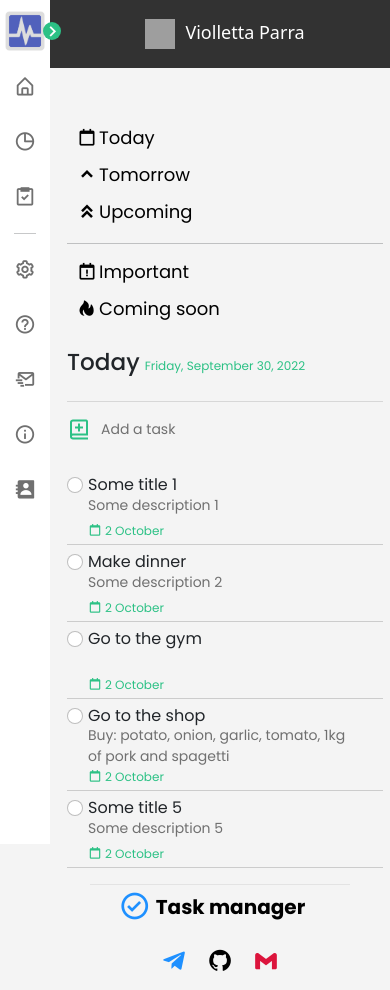
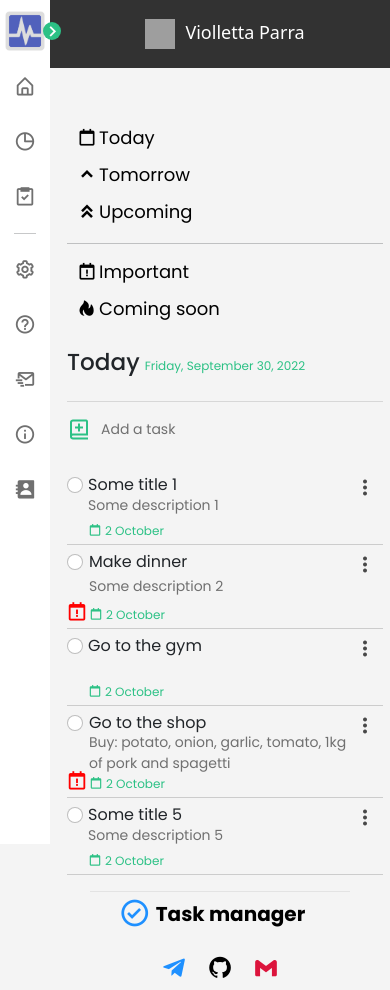
Before and after one commit to vitaliy-bezugly/TaskManager, an Angular app in the folder Frontend/TaskManager.Front/: page /Tasks in a window 390 px wide. Built offline with nearby package versions, Linux system fonts and the light colour scheme; grey boxes are pictures that could not be loaded.

Commit message:
Added category switching future and dotted dropdown menu

```diff
--- a/Frontend/TaskManager.Front/src/app/app-routing.module.ts
+++ b/Frontend/TaskManager.Front/src/app/app-routing.module.ts
@@ -7,8 +7,8 @@ import { TasksComponent } from './components/tasks/tasks.component';
 const routes: Routes = [
   {path: '', component: HomeComponent},
   {path: 'Home', redirectTo: ''},
-  {path: 'Tasks', component: TasksComponent},
-  {path: 'Articles', component: RandomArticlesComponent}
+  {path: 'Articles', component: RandomArticlesComponent},
+  {path: 'Tasks', component: TasksComponent}
 ];
 
 @NgModule({
--- a/Frontend/TaskManager.Front/src/app/components/sidebar/sidebar.component.html
+++ b/Frontend/TaskManager.Front/src/app/components/sidebar/sidebar.component.html
@@ -27,7 +27,7 @@
                     </a>
                 </li>
                 <li class="nav-link">
-                    <a href="Tasks">
+                    <a href='Tasks'>
                         <i class='bx bx-task icon'></i>
                         <span class="text nav-text">Tasks</span>
                     </a>
--- a/Frontend/TaskManager.Front/src/app/components/tasks/tasks.component.css
+++ b/Frontend/TaskManager.Front/src/app/components/tasks/tasks.component.css
@@ -180,8 +180,34 @@
     margin-bottom: 2px;
 }
 
-.task-li:hover .icons {
+.task-li:hover .dropdown {
     visibility: visible;
+}
+.dropdown {
+    visibility: hidden;
+}
+@media  (max-width: 769px) {
+    .dropdown {
+        visibility: visible;
+    }
+}
+
+.left-bar {
+    display: flex;
+    flex-direction: column;
+    height: inherit;
+}
+.left-bar .empty {
+    visibility: hidden;
+    height: 80%;
+}
+.left-bar .important-card .icon {
+    color: red;
+    font-size: 22px;
+    margin-left: 0px;
+    padding-left: 0px;
+    position: relative;
+    right: 1px;
 }
 
 .icons {
@@ -190,6 +216,7 @@
     flex-direction:row;
     align-items :flex-start;
     color: rgb(79, 79, 79);
+    opacity: 70%;
 
     height: 20px;
 }
@@ -585,3 +612,52 @@ form .border-block .card-date input {
         margin-bottom: 25px;
     }
 }
+
+.tasks li .dropdown button {
+    border: none;
+    border-radius: 4px;
+    margin: auto;
+    background-color: transparent;
+}
+.tasks li .dropdown button:hover {
+    background-color: var(--hover-color);
+}
+.tasks li .dropdown button .icon {
+    position: relative;
+    top: 2px;
+
+    opacity: 70%;
+}
+
+.tasks li .dropdown ul li {
+    color: black;
+}
+.tasks li .dropdown ul li .icon {
+    margin-right: 5px;
+    opacity: 70%;
+    font-size: 22px;
+}
+.tasks li .dropdown ul {
+    background-color: var(--body-color);
+    min-width: 200px;
+    padding: 5px;
+}
+.tasks li .dropdown ul li:hover {
+    background-color: var(--hover-color);
+}
+.tasks li .dropdown ul li .text-small {
+    font-size: 14px;
+    position: relative;
+    bottom: 4px;
+}
+
+
+.tasks li .dropdown ul li .bx-edit {
+    color: rgb(206, 0, 206);
+}
+.tasks li .dropdown ul li .bx-message-alt-x {
+    color: crimson;
+}
+.tasks li .dropdown ul li .bx-calendar-exclamation {
+    color: red;
+}
--- a/Frontend/TaskManager.Front/src/app/components/tasks/tasks.component.html
+++ b/Frontend/TaskManager.Front/src/app/components/tasks/tasks.component.html
@@ -1,26 +1,26 @@
 <div class="row bg-color wrap">
     <ul class="col-md-2 paddings taskbar">
         <li class="taskbar-item">
-            <a href="#">
+            <a (click)="ShowTodayTask()">
                 <i class='bx bx-calendar-alt icon'></i>
                 <span class="text">Today</span>
             </a>
         </li>
         <li class="taskbar-item">
-            <a href="#">
+            <a (click)="ShowTomorrowTask()">
                 <i class='bx bxs-chevron-up icon' ></i>
                 <span class="text">Tomorrow</span>
             </a>
         </li>
         <li class="taskbar-item">
-            <a href="#">
+            <a (click)="ShowUpcomingTask()">
                 <i class='bx bxs-chevrons-up icon'></i>
                 <span class="text">Upcoming</span>
             </a>
         </li>
         <hr>
         <li class="taskbar-item">
-            <a href="#">
+            <a (click)="ShowImportantTask()">
                 <i class='bx bx-calendar-exclamation icon'></i>
                 <span class="text">Important</span>
             </a>
@@ -33,11 +33,10 @@
         </li>
     </ul>
 
-
     <div class="col-md-9 taskbody">
         <header>
-            <h3 class="head-text">Today</h3>
-            <span class="date">Friday, September 30, 2022</span>
+            <h3 class="head-text" id="header-date-text">Today</h3>
+            <span class="date" id="header-date">Friday, September 30, 2022</span>
         </header>
         <hr>
         <div class="add-task" (click)="ReplaceAddDivWithForm()" id="add-task-div">
@@ -74,8 +73,14 @@
         <ul class="tasks">
             <li *ngFor="let task of tasks">
                 <div class="task-li" id="task-data-{{task.id}}">
-                    <div class="form-check form-radio">
-                        <input class="form-check-input" type="checkbox" value="" id="flexCheckDefault">
+                    <div class="left-bar">
+                        <div class="form-check form-radio">
+                            <input class="form-check-input" type="checkbox" value="" id="flexCheckDefault">
+                        </div>
+                        <div class="empty">1</div>
+                        <div class="important-card" *ngIf="task.isImportant === true" (click)="ReverseImportandValue(task.id)">
+                            <i class='bx bx-calendar-exclamation icon' data-bs-toggle="tooltip" data-placement="top" title="Important task"></i>
+                        </div>
                     </div>
 
                     <div class="task">
@@ -87,10 +92,31 @@
                         </div>
                     </div>
 
-                    <div class="icons" id="icons">
-                        <i class='bx bx-edit icon' data-bs-toggle="tooltip" data-placement="top" title="Edit task" (click)="ReplaceLiWithForm(task.id)"></i>
-                        <i class='bx bx-message-alt-x icon' data-bs-toggle="tooltip" data-placement="top" title="Remove task"></i>
-                        <i class='bx bx-calendar-exclamation icon' data-bs-toggle="tooltip" data-placement="top" title="Highlight as important"></i>
+                    <!--Dropdown menu-->
+                    <div class="dropdown">
+                        <button class="dropdown-account-btn" type="button" data-bs-toggle="dropdown" aria-expanded="false">
+                            <i class='bx bx-dots-vertical-rounded icon'></i>
+                        </button>
+                        <ul class="dropdown-menu dropdown-menu-dark">
+                            <li>
+                                <a (click)="ReplaceLiWithForm(task.id)">
+                                    <i class='bx bx-edit icon'></i>
+                                    <span class="text-small">Edit task</span>
+                                </a>
+                            </li>
+                            <li>
+                                <a>
+                                    <i class='bx bx-message-alt-x icon'></i>
+                                    <span class="text-small">Remove task</span>
+                                </a>
+                            </li>
+                            <li>
+                                <a (click)="ReverseImportandValue(task.id)">
+                                    <i class='bx bx-calendar-exclamation icon'></i>
+                                    <span class="text-small">Highlight as important</span>
+                                </a>
+                            </li>
+                        </ul>
                     </div>
                 </div>
 
--- a/Frontend/TaskManager.Front/src/app/components/tasks/tasks.component.ts
+++ b/Frontend/TaskManager.Front/src/app/components/tasks/tasks.component.ts
@@ -50,4 +50,39 @@ export class TasksComponent implements OnInit {
     data.style.display = 'flex'
     divform.classList.add('collapse')
   }
+  public ReverseImportandValue(taskId: string) : void {
+    this.tasks.find(x => x.id === taskId)!.isImportant = !this.tasks.find(x => x.id === taskId)!.isImportant
+  }
+
+  public ShowImportantTask() : void {
+    this.tasks = this.taskService.GetTasks().filter(x => x.isImportant === true)
+  }
+  public ShowTodayTask() : void {
+    this.ChangeHeaderText('Today')
+    this.ShowDate()
+    this.tasks = this.taskService.GetTasks()
+  }
+  public ShowTomorrowTask() : void {
+    this.ChangeHeaderText('Tomorrow')
+    this.HideDate()
+    this.tasks = []
+  }
+  public ShowUpcomingTask() : void {
+    this.ChangeHeaderText('Upcoming')
+    this.HideDate()
+    this.tasks = []
+  }
+
+  private ChangeHeaderText(text : string) : void {
+    let headerText = document.getElementById('header-date-text')
+    headerText!.innerText = text
+  }
+  private HideDate() : void {
+    let spanDate = document.getElementById('header-date') as HTMLSpanElement
+    spanDate.style.display = 'none'
+  }
+  private ShowDate() : void {
+    let spanDate = document.getElementById('header-date') as HTMLSpanElement
+    spanDate.style.display = 'inline'
+  }
 }
--- a/Frontend/TaskManager.Front/src/app/services/task.service.ts
+++ b/Frontend/TaskManager.Front/src/app/services/task.service.ts
@@ -7,9 +7,9 @@ import { TaskViewModel } from 'src/viewmodels/TaskViewModel';
 export class TaskService {
   tasks : TaskViewModel[] = [
     {"id": '5f3844ac676b45acab7139126e899d75', "title": "Some title 1", "description": "Some description 1", "createdTime": new Date(), "expirationTime":  new Date(), "isImportant": false},
-    {"id": 'c6b7cf774073424da15b70c16c9ec60d', "title": "Make dinner", "description": "Some description 2", "createdTime": new Date(), "expirationTime":  new Date(), "isImportant": false},
+    {"id": 'c6b7cf774073424da15b70c16c9ec60d', "title": "Make dinner", "description": "Some description 2", "createdTime": new Date(), "expirationTime":  new Date(), "isImportant": true},
     {"id": '5bf9066e0429428d9f9a292825f1130d', "title": "Go to the gym", "description": "", "createdTime": new Date(), "expirationTime":  new Date(), "isImportant": false},
-    {"id": '5c61435a1f7049d4a746ed09fd20e3a4', "title": "Go to the shop", "description": "Buy: potato, onion, garlic, tomato, 1kg of pork and spagetti", "createdTime": new Date(), "expirationTime":  new Date(), "isImportant": false},
+    {"id": '5c61435a1f7049d4a746ed09fd20e3a4', "title": "Go to the shop", "description": "Buy: potato, onion, garlic, tomato, 1kg of pork and spagetti", "createdTime": new Date(), "expirationTime":  new Date(), "isImportant": true},
     {"id": '7f246e96926d40348a2dd0b6d27afb91', "title": "Some title 5", "description": "Some description 5", "createdTime": new Date(), "expirationTime":  new Date(), "isImportant": false}
   ];
   constructor() { }
--- a/Frontend/TaskManager.Front/src/styles.css
+++ b/Frontend/TaskManager.Front/src/styles.css
@@ -9,6 +9,7 @@
     --text-color: #707070;
     --primary-color-dark: #323232;
     --border-color: rgb(227, 227, 227);
+    --hover-color: rgb(221, 221, 221);
 
     /* ====== Transition ====== */
     --tran-03: all 0.2s ease;
```
